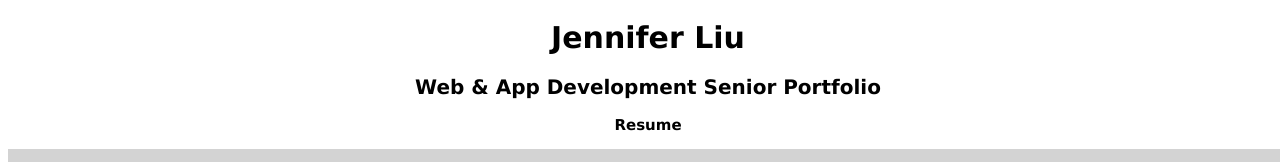
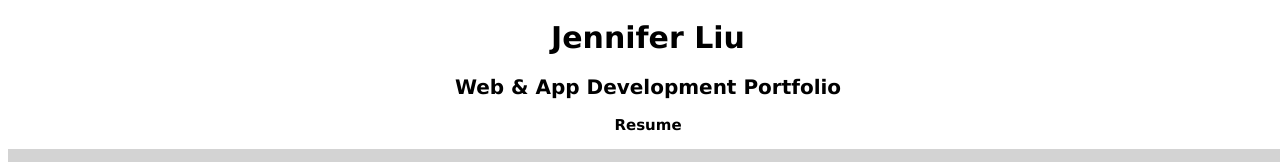
Before and after one commit to JenniferL921/portfolio, a plain HTML site: page resume.html in a window 1280 px wide. Shown: the top 162 px of the page. Drawn offline with Linux system fonts and the light colour scheme.

Commit message:
Update resume.html

```diff
--- a/resume.html
+++ b/resume.html
@@ -8,7 +8,7 @@
   <body>
      <div class="banner">
       <h1>Jennifer Liu</h1>
-      <h2>Web & App Development Senior Portfolio</h2>
+      <h2>Web & App Development Portfolio</h2>
       <h3>Resume</h3>
     </div>
 
```
